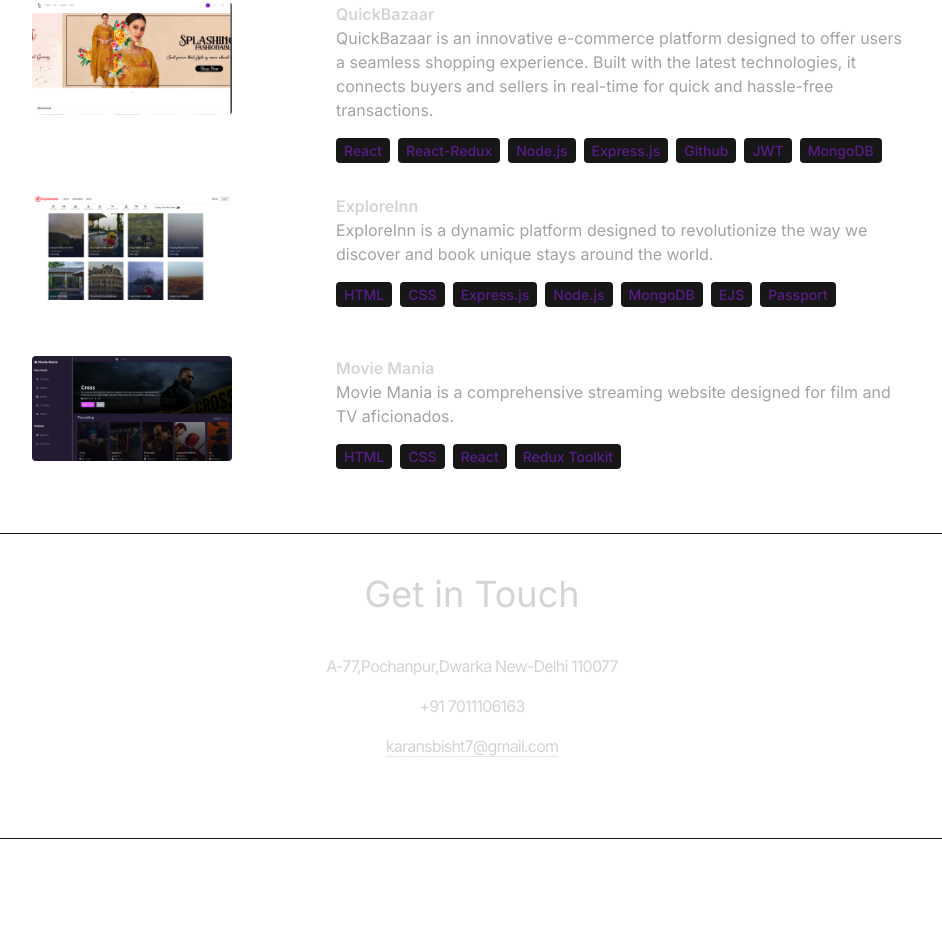
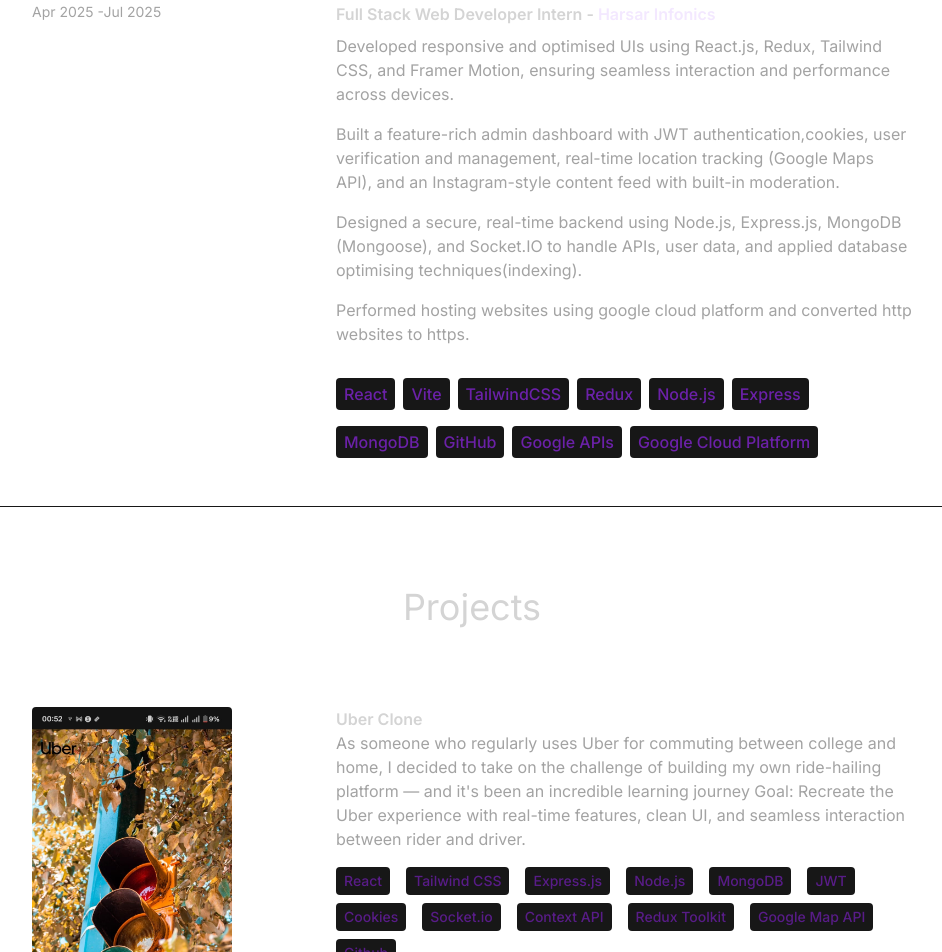
Before and after one commit to Karan-Singh-Bisht/Portfolio, a React (Vite) app: page / in a window 1280 px wide. Shown: the part 2063-3015 px from the top of the page, without its empty margins (168-1110 px from the left). Before the commit the page ends 2902 px from the top, so only its background shows below. Built offline with nearby package versions, Linux system fonts and the light colour scheme.

Commit message:
Update Projects

```diff
--- a/src/components/Experience.jsx
+++ b/src/components/Experience.jsx
@@ -18,7 +18,12 @@
                   {experience.company}
                 </span>
               </h6>
-              <p className="mb-4 text-neutral-400">{experience.description}</p>
+              {experience.description.map((desc, index) => (
+                <p className="mb-4 text-neutral-400" key={index}>
+                  {desc}
+                </p>
+              ))}
+              <div className="flex flex-wrap">
                 {experience.technologies.map((tech, index) => (
                   <span
                     key={index}
@@ -29,6 +34,7 @@
                 ))}
               </div>
             </div>
+          </div>
         ))}
       </div>
     </div>
--- a/src/components/Home.jsx
+++ b/src/components/Home.jsx
@@ -6,6 +6,7 @@
 import Projects from "./Projects";
 import { Contact } from "./Contact";
 import BlobCursor from "./Animations/BlobCursor";
+import Experience from "./Experience";
 
 const Home = () => {
   return (
@@ -22,7 +23,7 @@
             <Hero />
             <About />
             <Technologies />
-            {/* <Experience /> For Future use */}
+            <Experience />
             <Projects />
             <Contact />
           </div>
--- a/src/components/Projects.jsx
+++ b/src/components/Projects.jsx
@@ -22,7 +22,7 @@
               transition={{ duration: 1, delay: 0.5 }}
               className="w-full lg:w-1/4 z-50"
             >
-              <a href={project.link}>
+              <a target="_blank" href={project.link}>
                 <img
                   src={project.image}
                   width={200}
@@ -39,12 +39,14 @@
               className="w-full max-w-xl lg:w-3/4 z-50"
             >
               <a
+                target="_blank"
                 href={project.link}
                 className="mb-2 cursor-pointer font-semibold"
               >
                 {project.title}
               </a>
               <p className="mb-4 text-neutral-400">{project.description}</p>
+              <div className="flex gap-2 flex-wrap mb-2">
                 {project.technologies.map((tech, index) => (
                   <span
                     key={index}
@@ -53,6 +55,20 @@
                     {tech}
                   </span>
                 ))}
+              </div>
+
+              <div className="flex gap-2">
+                {project?.video ? (
+                  <a href={project?.video} className="text-[#531C7F] ml-1">
+                    Video Link
+                  </a>
+                ) : (
+                  ""
+                )}
+                <a href={project?.link} className="text-[#531C7F] ml-1">
+                  Live Link
+                </a>
+              </div>
             </motion.div>
           </div>
         ))}
--- a/src/constants/index.js
+++ b/src/constants/index.js
@@ -1,6 +1,7 @@
 import ExploreInn from "../assets/projects/ExploreInn.png";
 import MovieMania from "../assets/projects/MovieMania.png";
 import QuickBazaar from "../assets/projects/QuickBazaarPhoto.png";
+import uberClone from "../assets/projects/uberClone.jpeg";
 
 export const HERO_CONTENT = `Hi, I'm Karan Singh Bisht , a results-driven MERN Stack Developer with a deep passion for creating cutting-edge web applications. My expertise spans both front-end and back-end development, allowing me to architect and deliver end-to-end solutions that drive business growth and user engagement.`;
 
@@ -11,9 +12,56 @@
 
 `;
 
-export const EXPERIENCES = [{}];
+export const EXPERIENCES = [
+  {
+    year: "Apr 2025 -Jul 2025",
+    role: "Full Stack Web Developer Intern",
+    company: "Harsar Infonics",
+    description: [
+      "Developed responsive and optimised UIs using React.js, Redux, Tailwind CSS, and Framer Motion, ensuring seamless interaction and performance across devices.",
+      "Built a feature-rich admin dashboard with JWT authentication,cookies, user verification and management, real-time location tracking (Google Maps API), and an Instagram-style content feed with built-in moderation.",
+      "Designed a secure, real-time backend using Node.js, Express.js, MongoDB (Mongoose), and Socket.IO to handle APIs, user data, and applied database optimising techniques(indexing).",
+      "Performed hosting websites using google cloud platform and converted http websites to https.",
+    ],
+    technologies: [
+      "React",
+      "Vite",
+      "TailwindCSS",
+      "Redux",
+      "Node.js",
+      "Express",
+      "MongoDB",
+      "GitHub",
+      "Google APIs",
+      "Google Cloud Platform",
+    ],
+  },
+];
 
 export const PROJECTS = [
+  {
+    title: "Uber Clone",
+    image: uberClone,
+    description:
+      "As someone who regularly uses Uber for commuting between college and home, I decided to take on the challenge of building my own ride-hailing platform — and it's been an incredible learning journey Goal: Recreate the Uber experience with real-time features, clean UI, and seamless interaction between rider and driver.",
+    technologies: [
+      "React",
+      "Tailwind CSS",
+      "Express.js",
+      "Node.js",
+      "MongoDB",
+      "JWT",
+      "Cookies",
+      "Socket.io",
+      "Context API",
+      "Redux Toolkit",
+      "Google Map API",
+      "Github",
+    ],
+    link: "https://quickryde.netlify.app/",
+    video:
+      "https://drive.google.com/file/d/1ZQ7OaFJm9eIHS8Mpko8q9WKSmZL5TlbM/view?usp=drive_link",
+  },
   {
     title: "QuickBazaar",
     image: QuickBazaar,
@@ -27,31 +75,16 @@
       "Github",
       "JWT",
       "MongoDB",
+      "Github",
     ],
     link: "https://bucolic-rugelach-8be688.netlify.app/",
-  },
-  {
-    title: "ExploreInn",
-    image: ExploreInn,
-    description:
-      "ExploreInn is a dynamic platform designed to revolutionize the way we discover and book unique stays around the world. ",
-    technologies: [
-      "HTML",
-      "CSS",
-      "Express.js",
-      "Node.js",
-      "MongoDB",
-      "EJS",
-      "Passport",
-    ],
-    link: "https://exploreinn.onrender.com/listings",
   },
   {
     title: "Movie Mania",
     image: MovieMania,
     description:
       "Movie Mania is a comprehensive streaming website designed for film and TV aficionados. ",
-    technologies: ["HTML", "CSS", "React", "Redux Toolkit"],
+    technologies: ["HTML", "CSS", "React", "Redux Toolkit", "Github"],
     link: "https://movie-mania-lac.vercel.app/",
   },
 ];
```
Also changed, not shown: src/assets/projects/uberClone.jpeg (added), 1 other file (tests, documents, lock files or other folders). Lines whose indentation alone changed are shown as unchanged.
